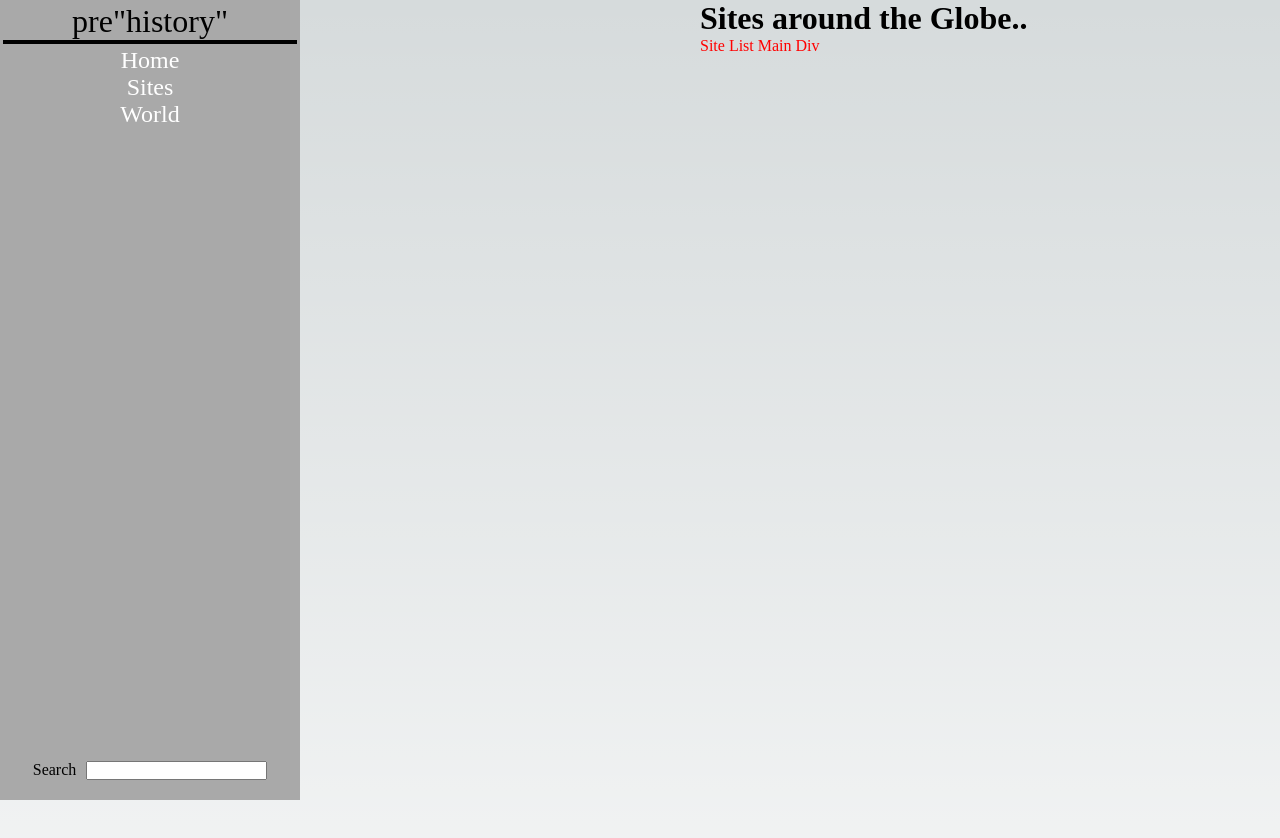
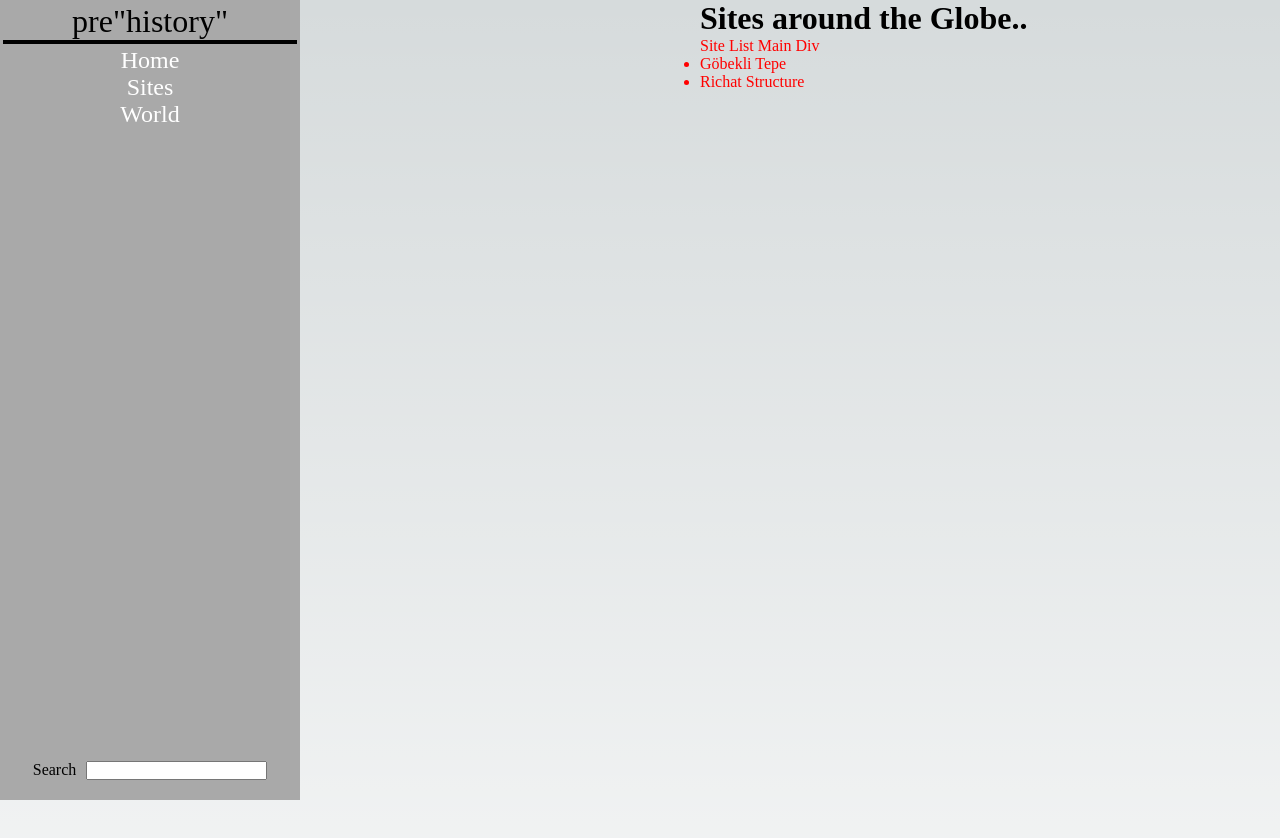
Before and after one commit to jbc2313/preHistory, a Next.js app: page /sites in a window 1280 px wide. Shown: the top 838 px of the page. Built offline with nearby package versions, Linux system fonts and the light colour scheme.

Commit message:
added locations to list

```diff
--- a/src/components/site_list.tsx
+++ b/src/components/site_list.tsx
@@ -6,8 +6,10 @@ export default function SiteList() {
     return (
         <div className={styles.SiteListMain}>
             Site List Main Div
-
-
+            <ul>
+                <li>Göbekli Tepe</li>
+                <li>Richat Structure</li>
+            </ul>
         </div>
 
     )
```
